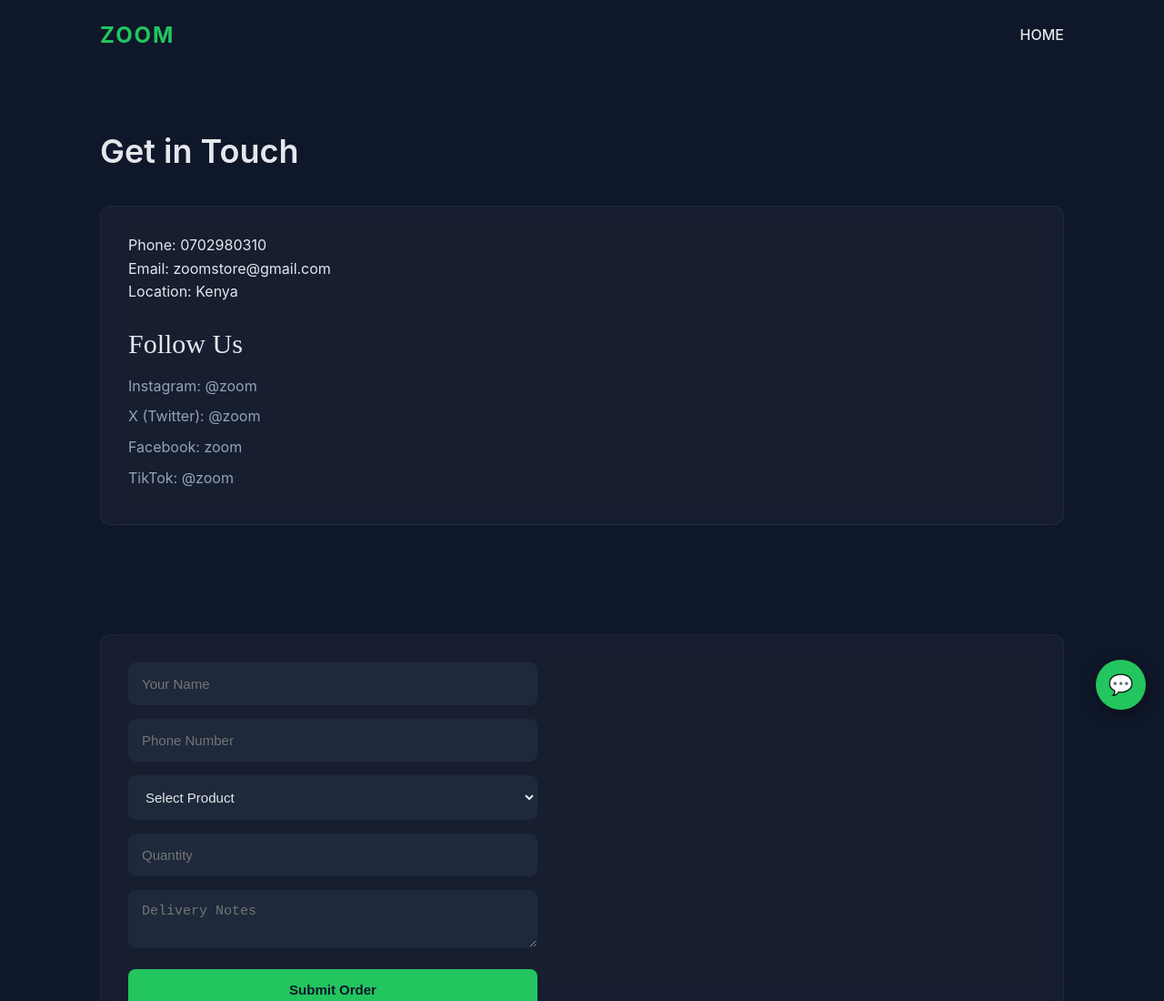
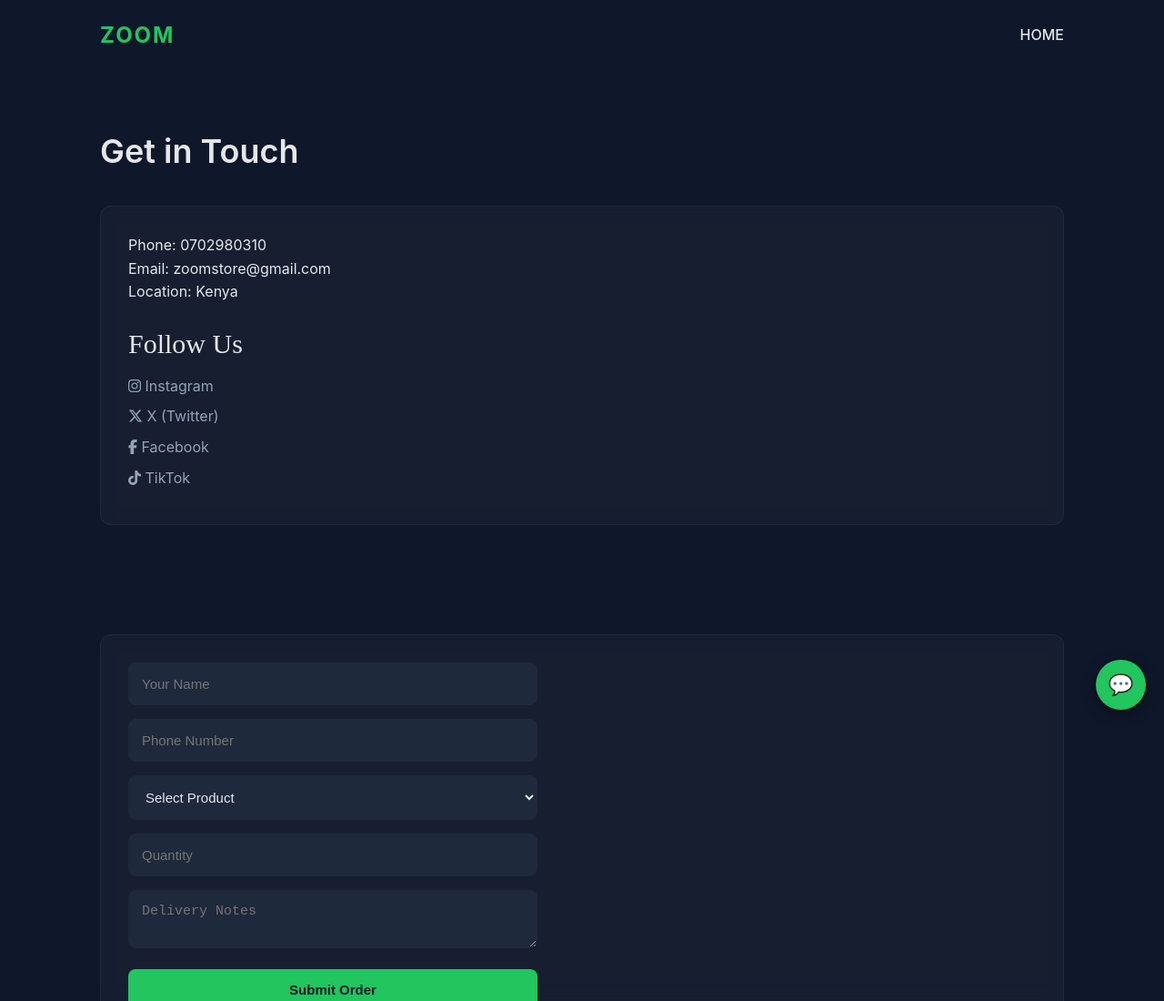
Before and after one commit to kevinmwamburi6-MCH33/ZOOM-WEBSITE, a website: page contact.html in a window 1280 px wide. Shown: the top 1100 px of the page at 91% size. Drawn offline with Linux system fonts and the light colour scheme.

Commit message:
Add files via upload

```diff
--- a/contact.html
+++ b/contact.html
@@ -187,6 +187,8 @@ footer {
   }
 }
   </style>
+  <!-- Font Awesome Icons -->
+<link rel="stylesheet" href="https://cdnjs.cloudflare.com/ajax/libs/font-awesome/6.5.0/css/all.min.css">
 </head>
 
 <body>
@@ -211,12 +213,23 @@ footer {
         Follow Us
       </h3>
 
-      <div class="socials">
-        <a href="#">Instagram: @zoom</a>
-        <a href="#">X (Twitter): @zoom</a>
-        <a href="#">Facebook: zoom</a>
-        <a href="#">TikTok: @zoom</a>
-      </div>
+     <div class="socials">
+  <a href="#" target="_blank">
+    <i class="fab fa-instagram"></i> Instagram
+  </a>
+
+  <a href="#" target="_blank">
+    <i class="fab fa-x-twitter"></i> X (Twitter)
+  </a>
+
+  <a href="#" target="_blank">
+    <i class="fab fa-facebook-f"></i> Facebook
+  </a>
+
+  <a href="#" target="_blank">
+    <i class="fab fa-tiktok"></i> TikTok
+  </a>
+</div>
     </div>
   </div>
 </section>
```
